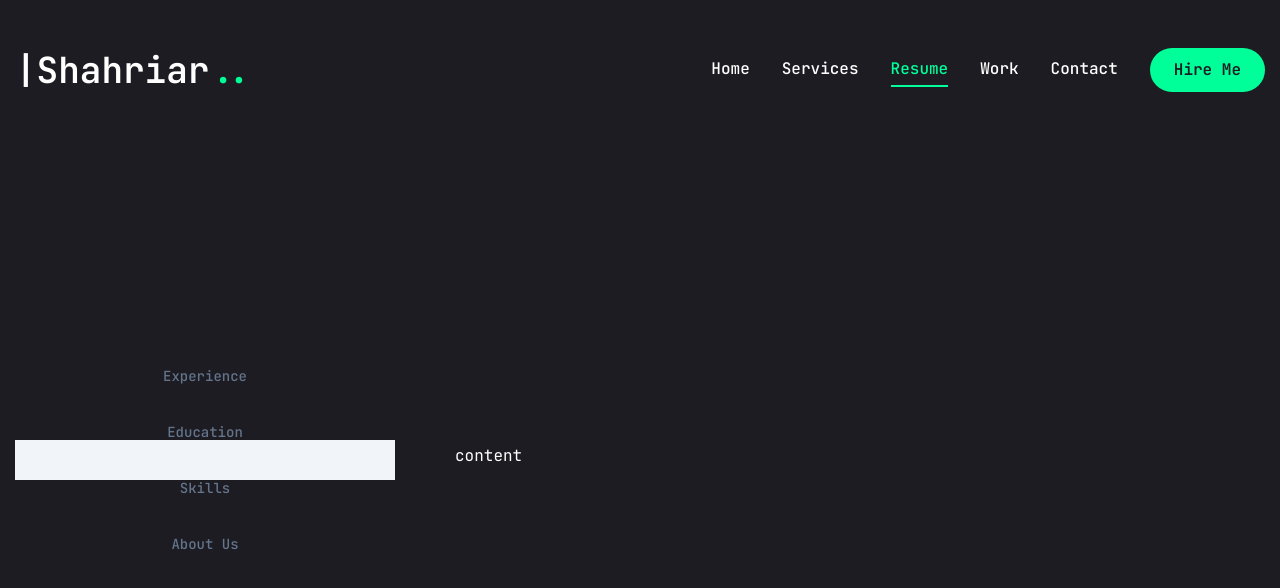
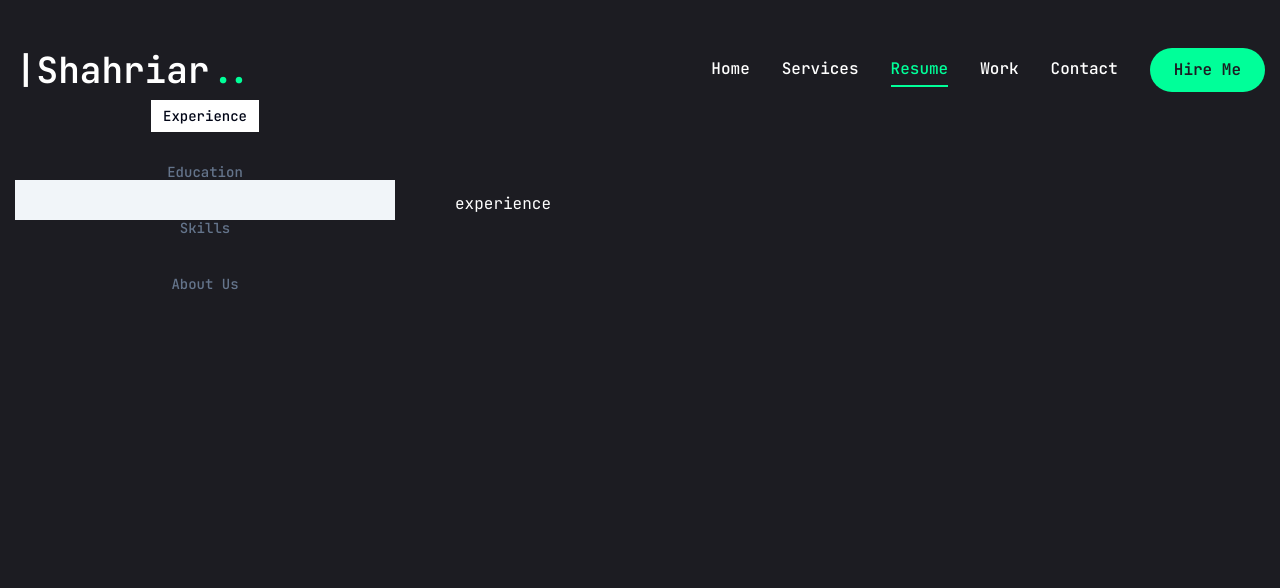
Before and after one commit to shahriar2880/portfolio, a Next.js app: page /resume in a window 1280 px wide. Shown: the top 588 px of the page. Built offline with nearby package versions, Linux system fonts and the light colour scheme.

Commit message:
contents

```diff
--- a/app/page.jsx
+++ b/app/page.jsx
@@ -40,8 +40,9 @@ const Home = () => {
         </div>
       </div>
       <div><Stats/></div>
+{/*
       <div><Services/></div>
-      <div><Resume/></div>
+      <div><Resume/></div> */}
     </section>
   );
 };
--- a/app/resume/page.jsx
+++ b/app/resume/page.jsx
@@ -156,14 +156,24 @@ const Resume = () => {
   return (
     <div className="min-h-[80vh] flex items-center justify-center py-12 xl:py-0">
       <div className="container mx-auto">
-        <Tabs className="flex flex-col xl:flex-row gap-[60px]">
+        <Tabs defaultValue="experience" className="flex flex-col xl:flex-row gap-[60px]">
           <TabsList className="flex flex-col w-full max-w-[380px] mx-auto xl:mx-0 gap-6">
             <TabsTrigger value="experience">Experience</TabsTrigger>
             <TabsTrigger value="education">Education</TabsTrigger>
             <TabsTrigger value="skills">Skills</TabsTrigger>
             <TabsTrigger value="about">About Us</TabsTrigger>
           </TabsList>
-          <div>content</div>
+          {/* content */}
+          <div className="min-h-[70vh] w-full">
+          {/* experience */}
+          <TabsContent value="experience" className="w-full">experience</TabsContent>
+          {/* education */}
+          <TabsContent value="education" className="w-full">education</TabsContent>
+          {/* experience */}
+          <TabsContent value="skills" className="w-full">skills</TabsContent>
+          {/* experience */}
+          <TabsContent value="about" className="w-full">about</TabsContent>
+          </div>
         </Tabs>
       </div>
     </div>
```
